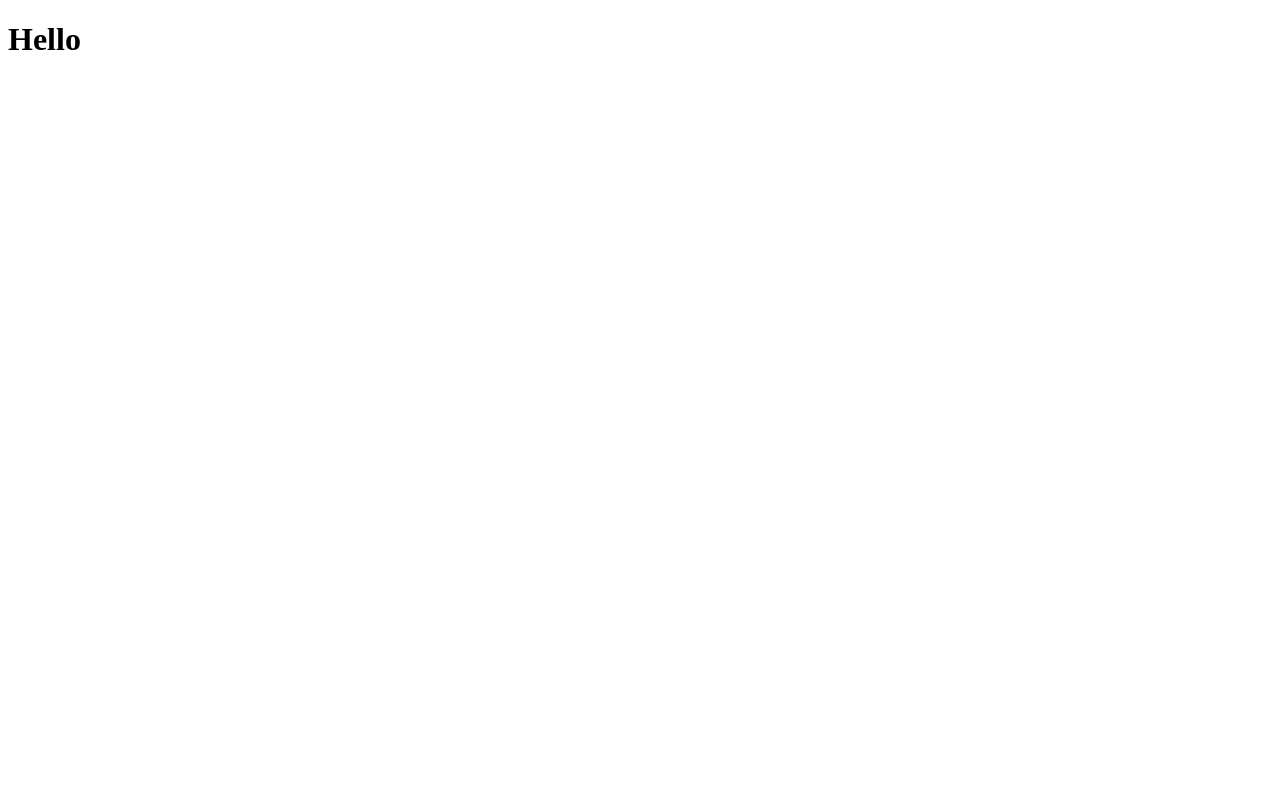
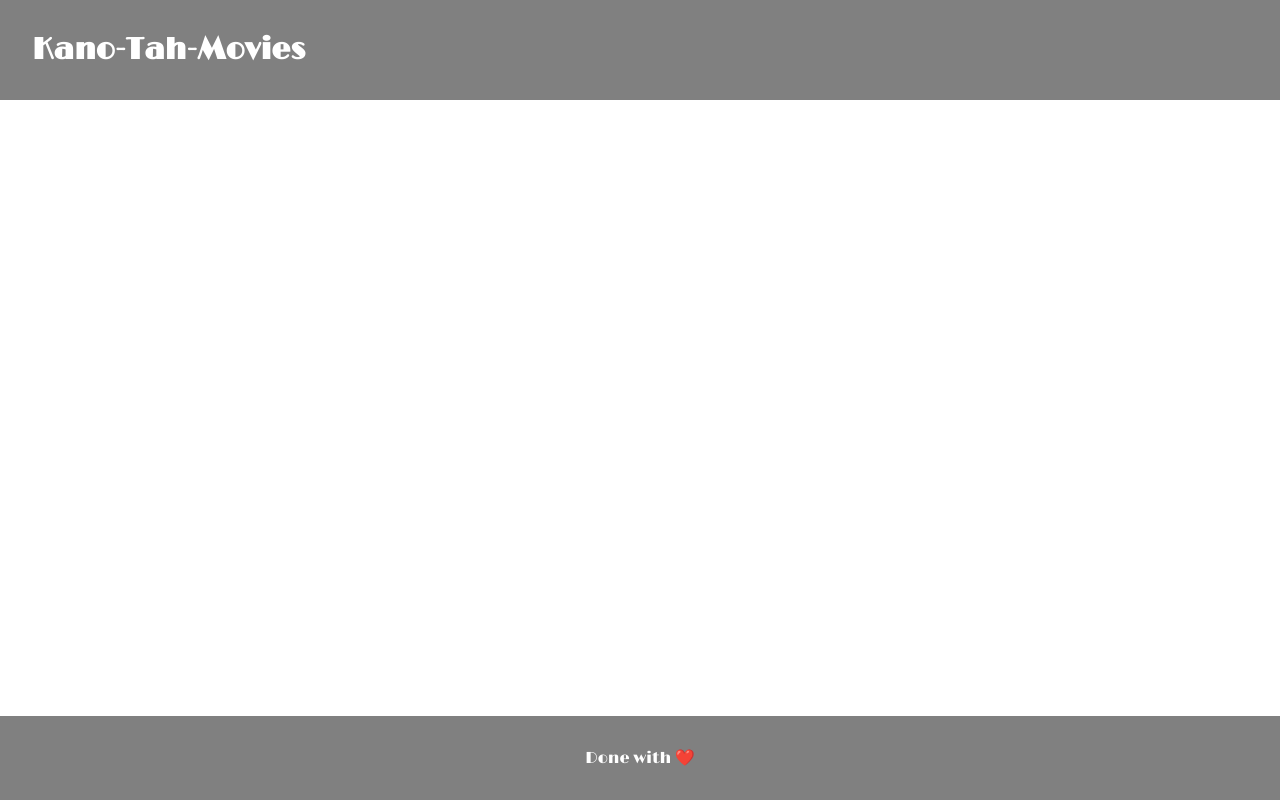
Before and after one commit to KanoCode/Kano-Tah-Movies, a website built with webpack: page src/index.html in a window 1280 px wide. Built offline with nearby package versions, Linux system fonts and the light colour scheme.

Commit message:
Style the header and the footer

```diff
--- a/src/index.html
+++ b/src/index.html
@@ -5,11 +5,14 @@
  <meta charset="UTF-8">
  <meta http-equiv="X-UA-Compatible" content="IE=edge">
  <meta name="viewport" content="width=device-width, initial-scale=1.0">
- <title>Document</title>
+ <title>capstone</title>
 </head>
 
 <body>
- <h1>Hello</h1>
+ <header class="header">
+  <h1>Kano-Tah-Movies</h1>
+ </header>
+ <footer> Done with ❤️ </footer>
 </body>
 
 </html>
--- a/src/index.js
+++ b/src/index.js
@@ -0,0 +1 @@
+import "./style.css";
--- /dev/null
+++ b/src/style.css
@@ -0,0 +1,31 @@
+@import url('https://fonts.googleapis.com/css2?family=Limelight&display=swap');
+
+*,
+*::after,
+*::before {
+  margin: 0;
+  padding: 0;
+  box-sizing: border-box;
+}
+
+body {
+  font-family: 'Limelight', cursive;
+}
+
+h1 {
+  font-size: 30px;
+}
+
+.header,
+footer {
+  background-color: gray;
+  width: 100%;
+  padding: 2rem;
+  color: #fff;
+}
+
+footer {
+  position: absolute;
+  bottom: 0;
+  text-align: center;
+}
```
Also changed, not shown: dist/index.html, dist/main.js.
